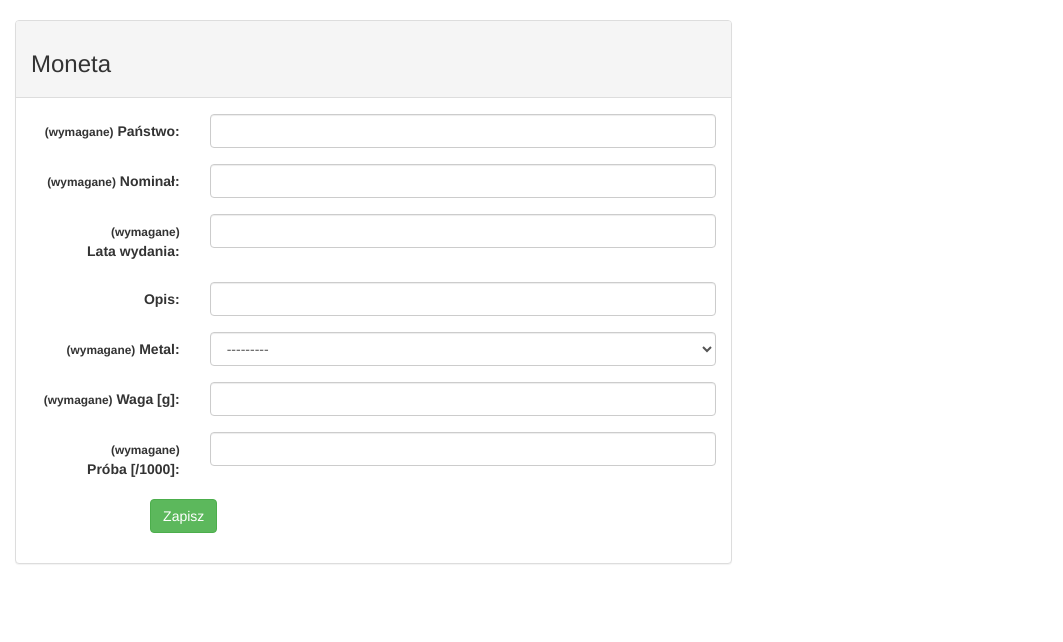
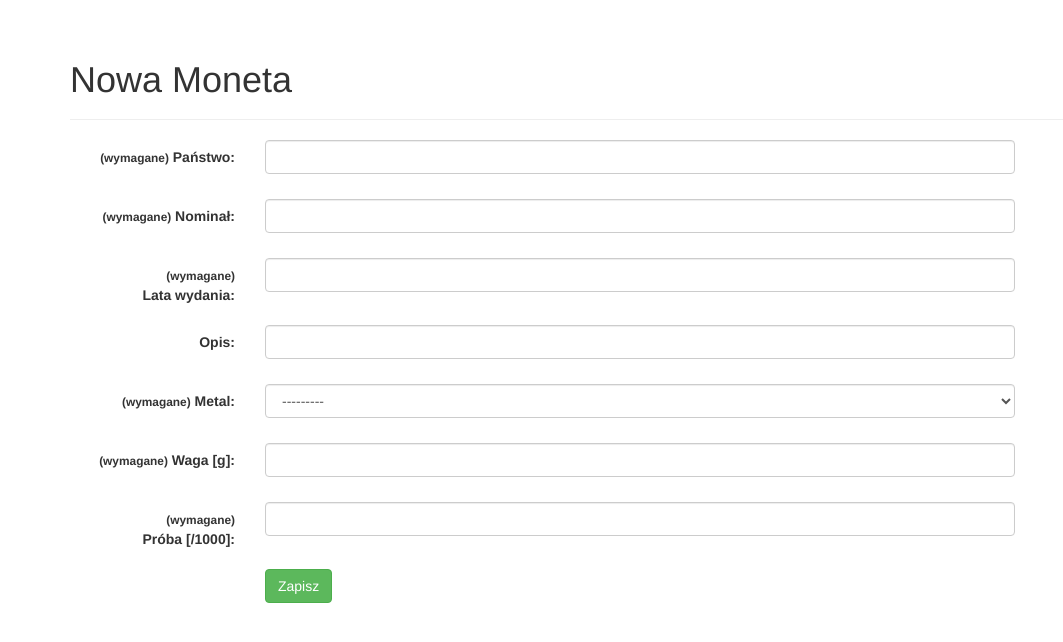
Before and after one commit to boberstarosta/bullion2, a Django app: page /coins/new in a window 1280 px wide. Shown: the part 52-694 px from the top of the page, without its empty margins (0-1063 px from the left). Run offline with Django 3.2, Linux system fonts and the light colour scheme; data that the repository does not hold is empty; some libraries are stand-ins or nearby versions.

Commit message:
Improved form layout

```diff
--- a/bullion/templates/bullion/coin_form.html
+++ b/bullion/templates/bullion/coin_form.html
@@ -4,15 +4,14 @@
 
 {% block content %}
 {% load l10n %}
-<div class="container-fluid">
-    <div class="row">
-        <div class="col-md-7">
-            <div class="panel panel-default">
-                <div class="panel-heading">
-                    <h3>Moneta</h3>
+<div class="container">
+    <div class="page-header">
+        {% if coin.pk %}
+            <h1>Moneta <small>{{ coin.inline_text }}</small></h1>
+        {% else %}
+            <h1>Nowa Moneta</h1>
+        {% endif %}
     </div>
-                <div class="panel-body">
-
     <form class="form-horizontal" action="" method="post" enctype="multipart/form-data">
         {% csrf_token %}
 
@@ -21,28 +20,23 @@
         {% endif %}
 
         {% for field in form %}
-                            <div class="form-group">
-                                <div class="col-sm-offset-3 col-sm-9">
-                                    <span class="text-danger small">{{ field.errors }}</span>
-                                </div>
-                                <label class="control-label col-sm-3">
+            <div class="form-group {% if field.errors %}has-error{% endif %}">
+                <label class="control-label col-sm-2">
                     {% if field.field.required %}<span class="font-weight-normal small">(wymagane)</span>{% endif %}
                     {{ field.label_tag }}
                 </label>
-                                <div class="col-sm-9">{{ field }}</div>
+                <div class="col-sm-8">
+                    {{ field }}
+                    <span class="help-block">{{ field.errors }}</span>
+                </div>
             </div>
         {% endfor %}
 
         <div class="form-group">
-                            <div class="col-sm-offset-2 col-sm-10">
+            <div class="col-sm-offset-2 col-sm-8">
                 <button type="submit" class="btn btn-success">Zapisz</button>
             </div>
         </div>
     </form>
-
-                </div>
-            </div>
-        </div>
-    </div>
 </div>
 {% endblock %}
```
Also changed, not shown: db.sqlite3. Lines whose indentation alone changed are shown as unchanged.
